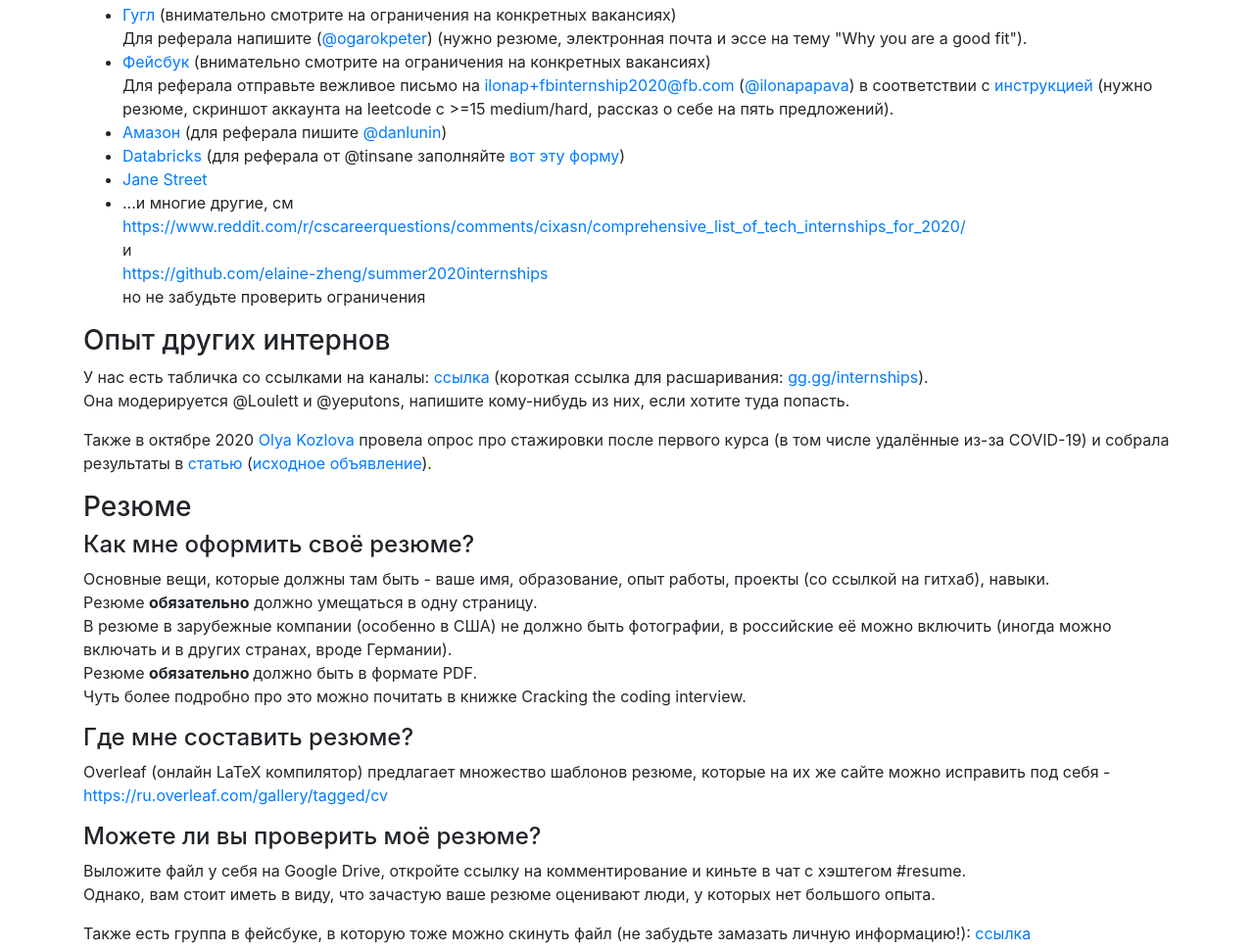
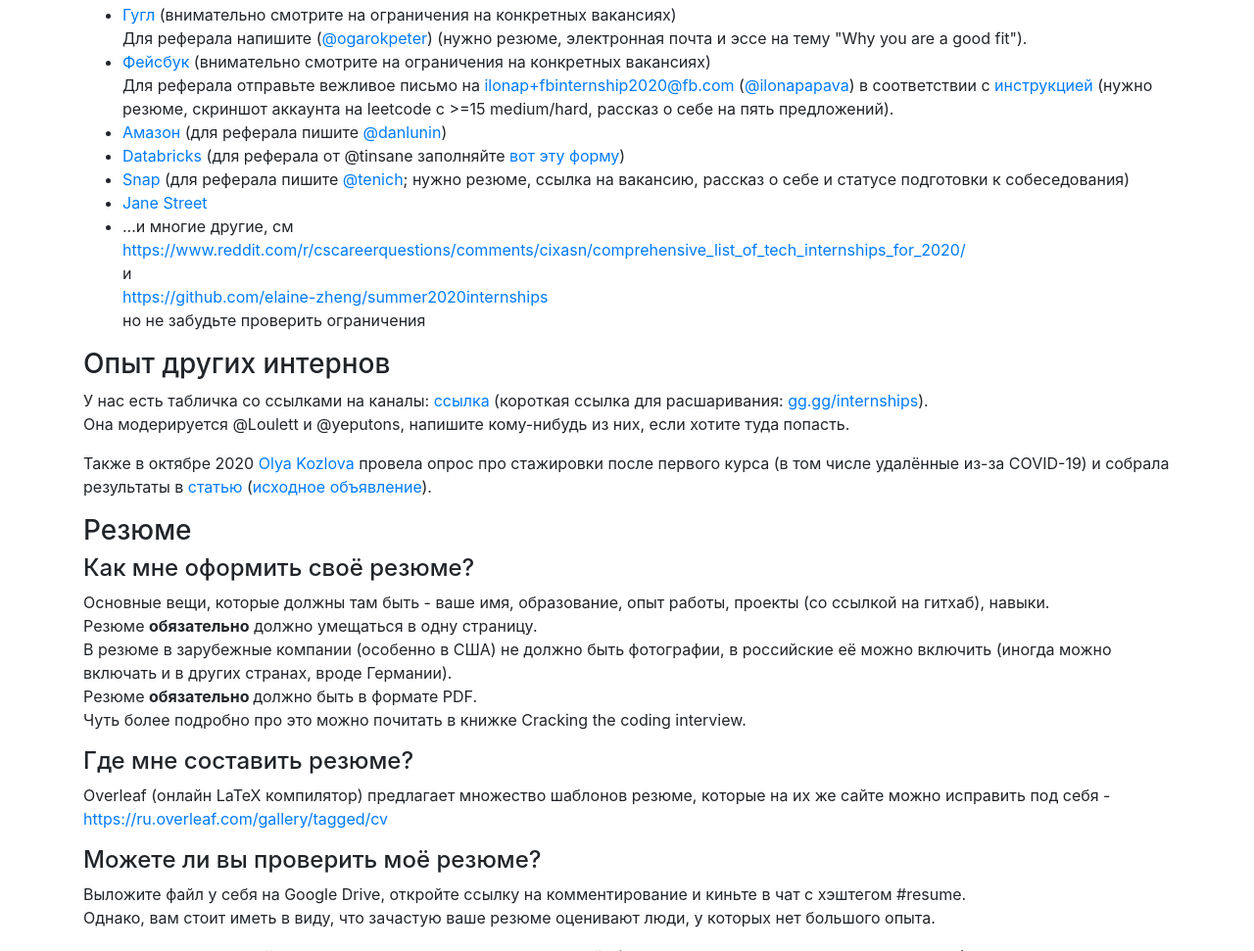
Before and after one commit to sns-internships/sns-internships.github.io, a plain HTML site: page index.html in a window 1280 px wide. Shown: the part 2082-3053 px from the top of the page at 98% size. Drawn offline with nearby package versions, Linux system fonts and the light colour scheme.

Commit message:
Add Snap refer (#7)

```diff
--- a/index.html
+++ b/index.html
@@ -123,6 +123,7 @@
             </li>
             <li><a href="https://www.amazon.jobs/en/teams/internships-for-students" target="_blank">Амазон</a> (для реферала пишите <a href="https://t.me/danlunin" target="_blank">@danlunin</a>)</li>
             <li><a href="https://databricks.com/company/careers/university-recruiting" target="_blank">Databricks</a> (для реферала от @tinsane заполняйте <a href="https://forms.gle/MZ3LYLTSnZD4J1ht9" target="_blank">вот эту форму</a>)</li>
+            <li><a href="https://www.snap.com/en-US/jobs?types=Intern" target="_blank">Snap</a> (для реферала пишите <a href="https://t.me/tenich" target="_blank">@tenich</a>; нужно резюме, ссылка на вакансию, рассказ о себе и статусе подготовки к собеседования)</li>
             <li><a href="https://www.janestreet.com/join-jane-street/internships/" target="_blank">Jane Street</a></li>
             <li>...и многие другие, см
                 <a href="https://www.reddit.com/r/cscareerquestions/comments/cixasn/comprehensive_list_of_tech_internships_for_2020/" target="_blank"><br class="inline">https://www.reddit.com/r/cscareerquestions/comments/cixasn/comprehensive_list_of_tech_internships_for_2020/</a>
```
